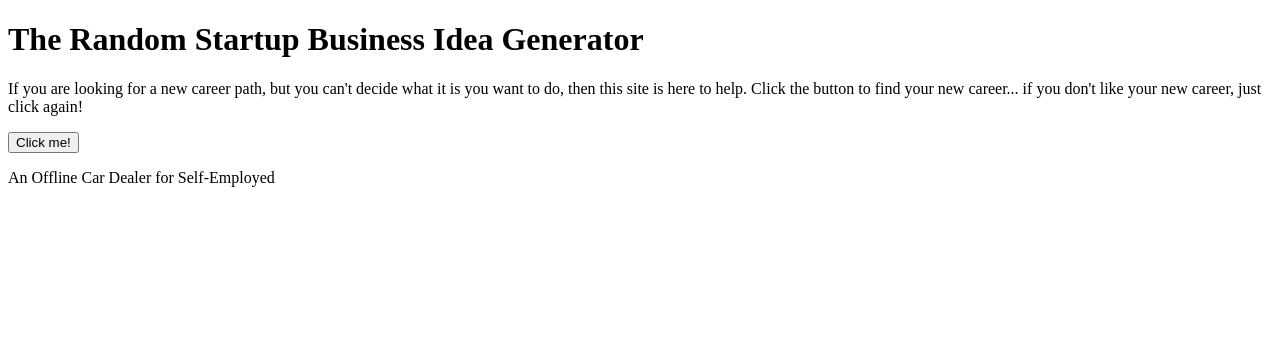
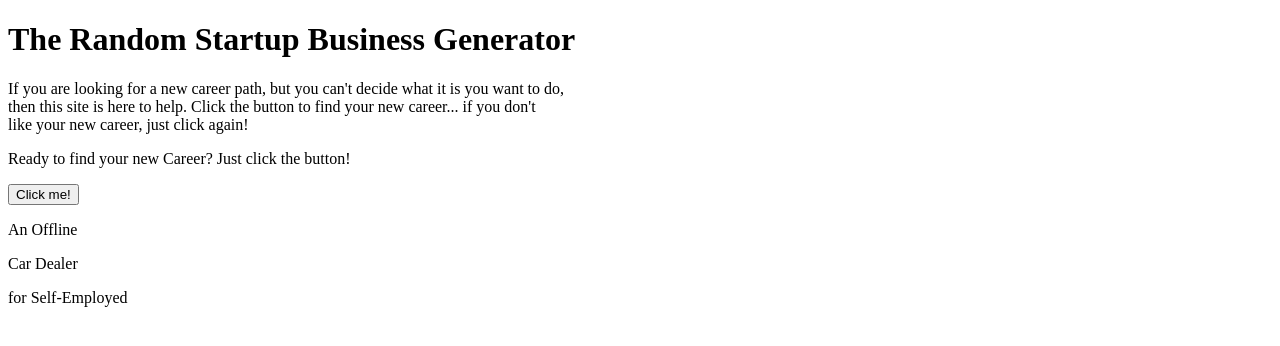
Before and after one commit to TomY-26/mixedMessages, a plain HTML site: page index.html in a window 1280 px wide. Both pictures are taken after a click on the button "Click me!". Drawn offline with Linux system fonts and the light colour scheme.

Commit message:
Updated html layout, js Script and README file

```diff
--- a/index.html
+++ b/index.html
@@ -10,19 +10,39 @@
         <link rel="stylesheet" href="">
     </head>
     <body>
-        <h1>The Random Startup Business Idea Generator</h1>
+        <div>
+            <h1>The Random Startup Business Generator</h1>
+         </div>
 
-        <p>If you are looking for a new career path, but you can't decide what it is you want to do,
-            then this site is here to help. Click the button to find your new career... if you don't
-            like your new career, just click again!
-        </p>
+        <div>
+            <p>If you are looking for a new career path, but you can't decide what it is you want to do,<br>
+               then this site is here to help. Click the button to find your new career... if you don't <br>
+               like your new career, just click again!
+            </p>
+         </div>
 
-        <button onclick="randomStartup()">Click me!</button>
+        <div>
+            <p>Ready to find your new Career? Just click the button!</p>
+         </div>
 
-        <p id="output">Ready to find your new Career? Just click the button!</p>
+        <div>
+            <button onclick="randomStartup()">Click me!</button>
+         </div>
 
+        <div>
+            <div>
+                <p id="output1"></p>
+             </div>
 
+            <div>
+                <p id="output2"></p>
+            </div>
 
+            <div>
+                <p id="output3"></p>
+             </div>
+
+         </div>
         <script src="rsgScript.js" async defer></script>
     </body>
 </html>
--- a/rsgScript.js
+++ b/rsgScript.js
@@ -35,7 +35,11 @@ const randomStartup = () => {
 
   let who = output3[Math.floor(Math.random() * output3.length)];
 
-  document.getElementById("output").innerHTML = `${what} ${where} ${who}`;
+  document.getElementById("output1").innerHTML = `${what}`;
+
+  document.getElementById("output2").innerHTML = `${where}`;
+
+  document.getElementById("output3").innerHTML = `${who}`;
 
   //return `${what} ${where} ${who}`;
 
```
Also changed, not shown: 1 other file.
